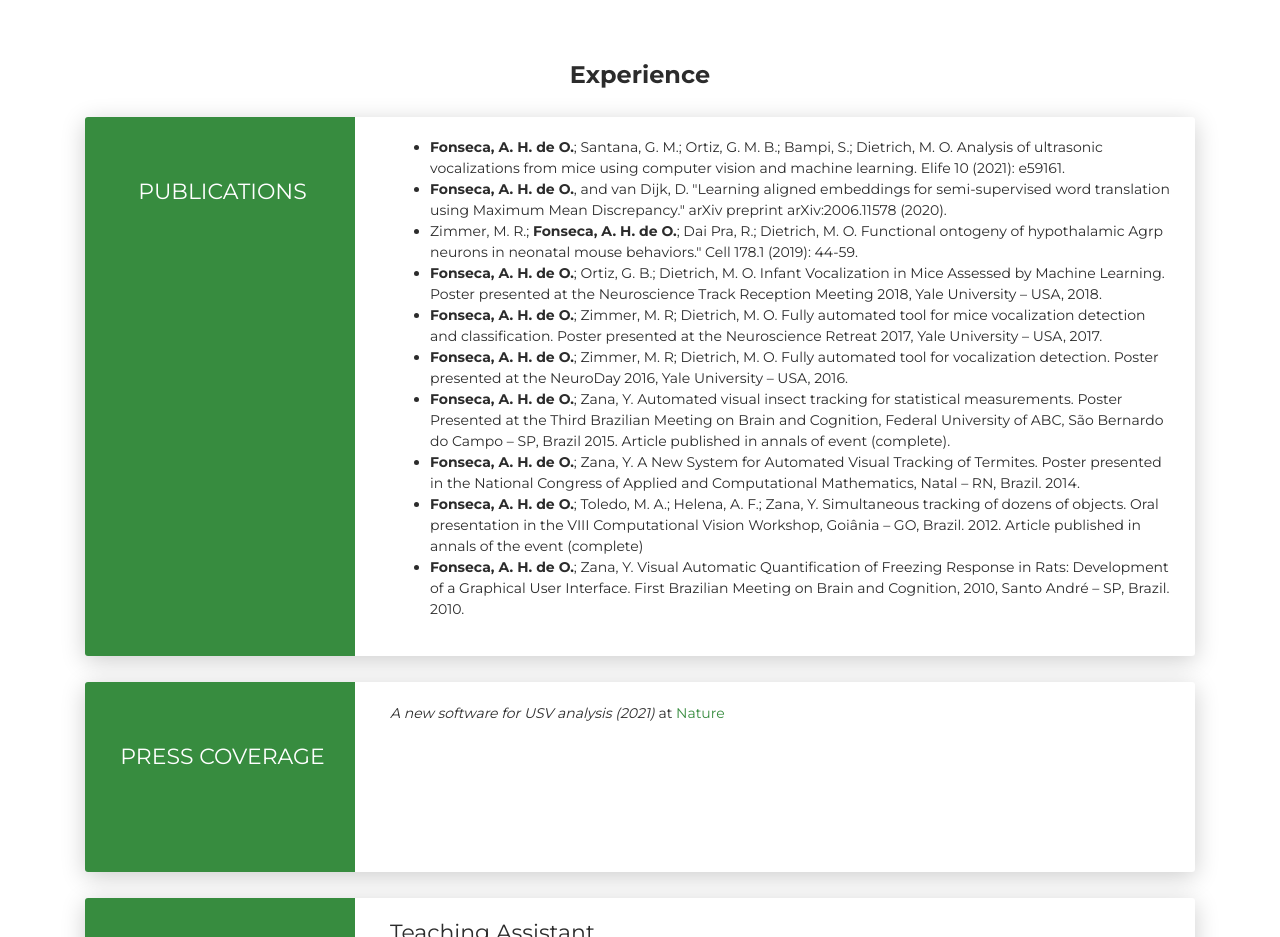
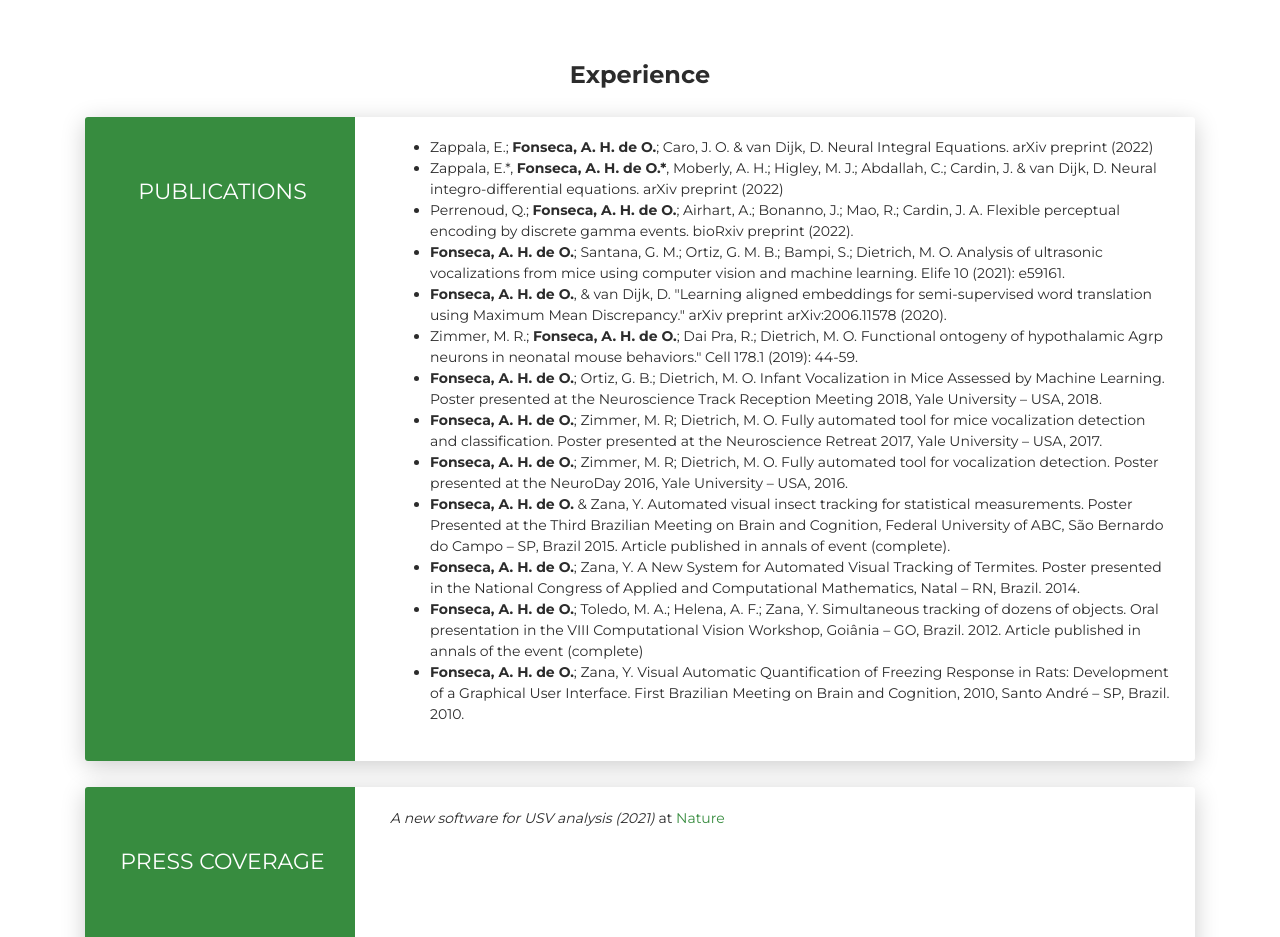
Before and after one commit to ahof1704/ahof1704.github.io, a plain HTML site: page index.html in a window 1280 px wide. Shown: the part 1920-2857 px from the top of the page. Drawn offline with Linux system fonts and the light colour scheme.

Commit message:
updates to pubs

```diff
--- a/index.html
+++ b/index.html
@@ -304,13 +304,16 @@
           <div class="card-body">
             <!-- <div class="h5">Publications</div> -->
               <ul>
+                <li>Zappala, E.; <b>Fonseca, A. H. de O.</b>; Caro, J. O. & van Dijk, D. Neural Integral Equations. arXiv preprint (2022)</li>
+                <li>Zappala, E.*, <b>Fonseca, A. H. de O.*</b>, Moberly, A. H.; Higley, M. J.; Abdallah, C.; Cardin, J. & van Dijk, D. Neural integro-differential equations. arXiv preprint (2022)</li>
+                <li>Perrenoud, Q.; <b>Fonseca, A. H. de O.</b>; Airhart, A.; Bonanno, J.; Mao, R.; Cardin, J. A. Flexible perceptual encoding by discrete gamma events. bioRxiv preprint (2022).</li>
                 <li><b>Fonseca, A. H. de O.</b>; Santana, G. M.; Ortiz, G. M. B.; Bampi, S.; Dietrich, M. O. Analysis of ultrasonic vocalizations from mice using computer vision and machine learning. Elife 10 (2021): e59161.</li>
-                <li><b>Fonseca, A. H. de O.</b>, and van Dijk, D. "Learning aligned embeddings for semi-supervised word translation using Maximum Mean Discrepancy." arXiv preprint arXiv:2006.11578 (2020).</li>
+                <li><b>Fonseca, A. H. de O.</b>, & van Dijk, D. "Learning aligned embeddings for semi-supervised word translation using Maximum Mean Discrepancy." arXiv preprint arXiv:2006.11578 (2020).</li>
                 <li>Zimmer, M. R.; <b>Fonseca, A. H. de O.</b>; Dai Pra, R.; Dietrich, M. O. Functional ontogeny of hypothalamic Agrp neurons in neonatal mouse behaviors." Cell 178.1 (2019): 44-59.</li>
                 <li><b>Fonseca, A. H. de O.</b>; Ortiz, G. B.; Dietrich, M. O. Infant Vocalization in Mice Assessed by Machine Learning. Poster presented at the Neuroscience Track Reception Meeting 2018, Yale University – USA, 2018.</li>
                 <li><b>Fonseca, A. H. de O.</b>; Zimmer, M. R; Dietrich, M. O.  Fully automated tool for mice vocalization detection and classification. Poster presented at the Neuroscience Retreat 2017, Yale University – USA, 2017.</li>
                 <li><b>Fonseca, A. H. de O.</b>; Zimmer, M. R; Dietrich, M. O.  Fully automated tool for vocalization detection. Poster presented at the NeuroDay 2016, Yale University – USA, 2016. </li>
-                <li><b>Fonseca, A. H. de O.</b>; Zana, Y. Automated visual insect tracking for statistical measurements. Poster Presented at the Third Brazilian Meeting on Brain and Cognition, Federal University of ABC, São Bernardo do Campo – SP, Brazil 2015. Article published in annals of event (complete).</li>
+                <li><b>Fonseca, A. H. de O.</b> & Zana, Y. Automated visual insect tracking for statistical measurements. Poster Presented at the Third Brazilian Meeting on Brain and Cognition, Federal University of ABC, São Bernardo do Campo – SP, Brazil 2015. Article published in annals of event (complete).</li>
                 <li><b>Fonseca, A. H. de O.</b>; Zana, Y. A New System for Automated Visual Tracking of Termites. Poster presented in the National Congress of Applied and Computational Mathematics, Natal – RN, Brazil. 2014.</li>
                 <li><b>Fonseca, A. H. de O.</b>; Toledo, M. A.; Helena, A. F.; Zana, Y. Simultaneous tracking of dozens of objects. Oral presentation in the VIII Computational Vision Workshop, Goiânia – GO, Brazil. 2012. Article published in annals of the event (complete)</li>
                 <li><b>Fonseca, A. H. de O.</b>; Zana, Y. Visual Automatic Quantification of Freezing Response in Rats: Development of a Graphical User Interface. First Brazilian Meeting on Brain and Cognition, 2010, Santo André – SP, Brazil. 2010.</li>
```
